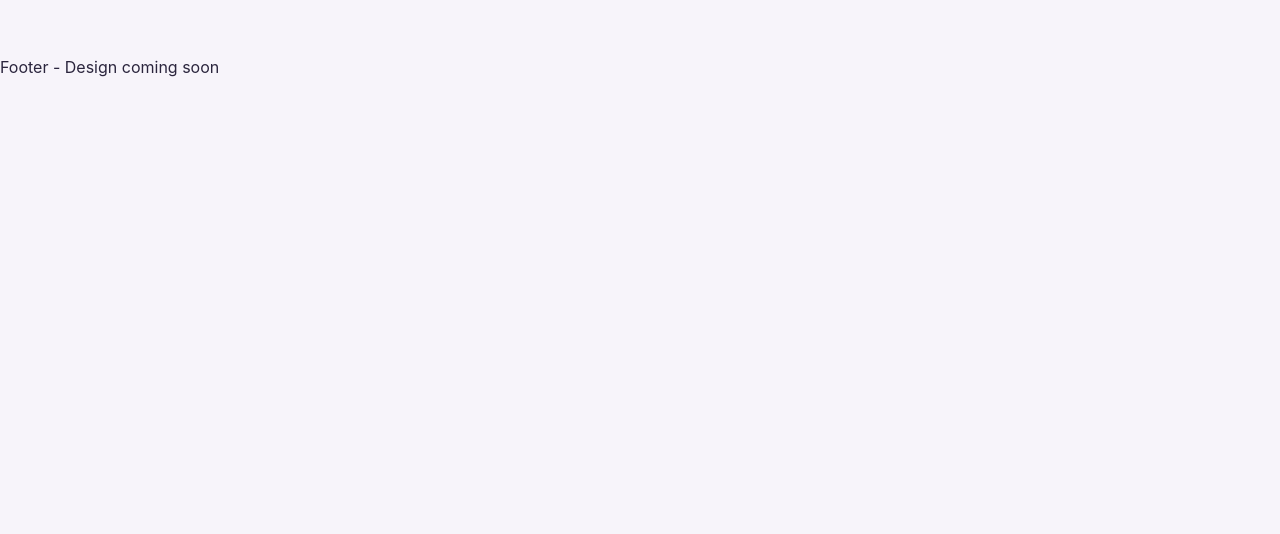
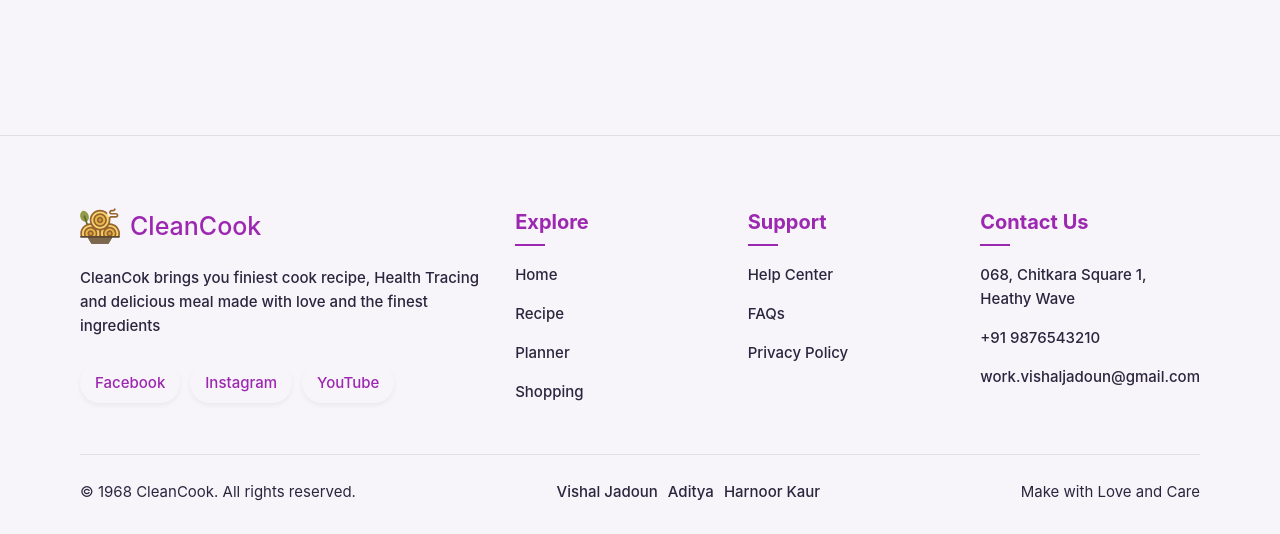
Before and after one commit to Vishal-Jadoun/CleanCook, a React (Vite) app: page /shopping in a window 1280 px wide. Shown: the part 656-1190 px from the top of the page. Before the commit the page ends 800 px from the top, so only its background shows below. Built offline with nearby package versions, Linux system fonts and the light colour scheme.

Commit message:
Vishal footer (#5)
* Final Footer Completion

* Sync Navbar.css with main

```diff
--- a/src/components/Footer/Footer.css
+++ b/src/components/Footer/Footer.css
@@ -1 +1,134 @@
 /* Design coming soon */
+.footer {
+    background-color: var(--color-bg);
+    padding: 60px 0px 20px 0px;
+    border-top: 1px solid var(--color-border);
+    margin-top: 80px;
+}
+
+.footerContianer {
+    max-width: 1200px;
+    padding: 10px 40px;
+    margin: 0px auto;
+    display: flex;
+    flex-direction: column;
+    gap: 50px;
+}
+
+.footerTop {
+    display: grid;
+    gap: 30px;
+    grid-template-columns: 2fr 1fr 1fr 1fr;
+}
+
+.footerLogoCorner,
+.footerExploreCol,
+.footerSupportCol,
+.footerContactCol {
+    display: flex;
+    flex-direction: column;
+    gap: 15px;
+}
+
+.footerExploreCol h4,
+.footerSupportCol h4,
+.footerContactCol h4 {
+    color: var(--color-primary);
+    font-size: 20px;
+    margin-bottom: 10px;
+    position: relative;
+}
+
+.footerContactCol h4::after,
+.footerSupportCol h4::after,
+.footerExploreCol h4::after {
+    content: "";
+    left: 0;
+    bottom: -8px;
+    width: 30px;
+    height: 2px;
+    position: absolute;
+    background-color: var(--color-primary);
+}
+
+.footerLogoCorner p,
+.footerExploreCol a,
+.footerSupportCol a,
+.footerContactCol p {
+    color: var(--color-text);
+    text-decoration: none;
+    font-size: 15px;
+    font-weight: 500;
+    transition: 0.5s ease;
+    line-height: 1.6;
+}
+
+.footerExploreCol a:hover,
+.footerSupportCol a:hover {
+    color: var(--color-primary);
+    transform: translateX(5px);
+}
+
+.footerLogo {
+    display: flex;
+    align-items: center;
+    gap: 10px;
+    text-decoration: none;
+    margin-bottom: 5px;
+}
+
+.footFavicon {
+    height: 40px;
+}
+
+.footerLogoText {
+    font-size: 25px;
+    font-weight: 500;
+    color: var(--color-primary);
+}
+
+.socialLinks {
+    display: flex;
+    gap: 10px;
+    margin-top: 10px;
+}
+
+.socialLinks a {
+    color: var(--color-primary);
+    text-decoration: none;
+    font-weight: 500;
+    font-size: 15px;
+    background-color: var(--color-bg);
+    border-radius: 20px;
+    box-shadow: 0px 2.5px 5px rgba(0, 0, 0, 0.05);
+    padding: 8px 15px;
+    transition: 0.5s ease;
+}
+
+.socialLinks a:hover {
+    background-color: var(--color-primary);
+    color: var(--color-bg);
+    transform: translateY(-5px);
+}
+
+.footerBottom {
+    display: flex;
+    justify-content: space-between;
+    align-items: center;
+    border-top: 1px solid var(--color-border);
+    padding-top: 25px;
+    font-size: 15px;
+    color: var(--color-text);
+}
+
+.footerContributorNames {
+    color: var(--color-text);
+    display: flex;
+    gap: 10px;
+    text-decoration: none;
+    font-weight: 500;
+}
+
+.footerContributorNames a:hover {
+    color: var(--color-primary);
+}
--- a/src/components/Footer/Footer.jsx
+++ b/src/components/Footer/Footer.jsx
@@ -1,9 +1,70 @@
 import './Footer.css';
+import { Link, NavLink } from 'react-router-dom';
+import potLogo from '../../assets/pot.svg';
 
 function Footer() {
   return (
     <footer>
-      <p>Footer - Design coming soon</p>
+      {/* <p>Footer - Design coming soon</p> */}
+
+      <footer className='footer'>
+        <div className='footerContianer'>
+
+          <div className='footerTop'>
+            <div className='footerLogoCorner'>
+              <Link to="/" className="footerLogo"><img className="footFavicon" src={potLogo} alt="CleanCook Logo" />
+                <span className='footerLogoText'>CleanCook</span>
+              </Link>
+
+              <p>CleanCok brings you finiest cook recipe, Health Tracing and delicious meal made with love and the finest ingredients</p>
+              <div className='socialLinks'>
+                <a href="#">Facebook</a>
+                <a href="#">Instagram</a>
+                <a href="#">YouTube</a>
+              </div>
+            </div>
+
+            <div className='footerExploreCol'>
+              <h4>Explore</h4>
+              <Link to="/">Home</Link>
+              <Link to="/recipe">Recipe</Link>
+              <Link to="/planner">Planner</Link>
+              <Link to="/shopping">Shopping</Link>
+            </div>
+
+            <div className='footerSupportCol'>
+              <h4>Support</h4>
+              <Link to="#">Help Center</Link>
+              <Link to="#">FAQs</Link>
+              <Link to="#">Privacy Policy</Link>
+            </div>
+
+            <div className='footerContactCol'>
+              <h4>Contact Us</h4>
+              <p> 068, Chitkara Square 1, Heathy Wave</p>
+              <p> +91 9876543210</p>
+              <p> work.vishaljadoun@gmail.com</p>
+            </div>
+          </div>
+
+          <div className='footerBottom'>
+            <p>© 1968 CleanCook. All rights reserved.</p>
+            <div className='footerContributorNames'>
+              <Link>Vishal Jadoun</Link>
+              <Link>Aditya</Link>
+              <Link>Harnoor Kaur</Link>
+            </div>
+
+            <div>
+              <p>Make with Love and Care</p>
+            </div>
+          </div>
+
+        </div>
+
+
+      </footer>
+
     </footer>
   );
 }
```
